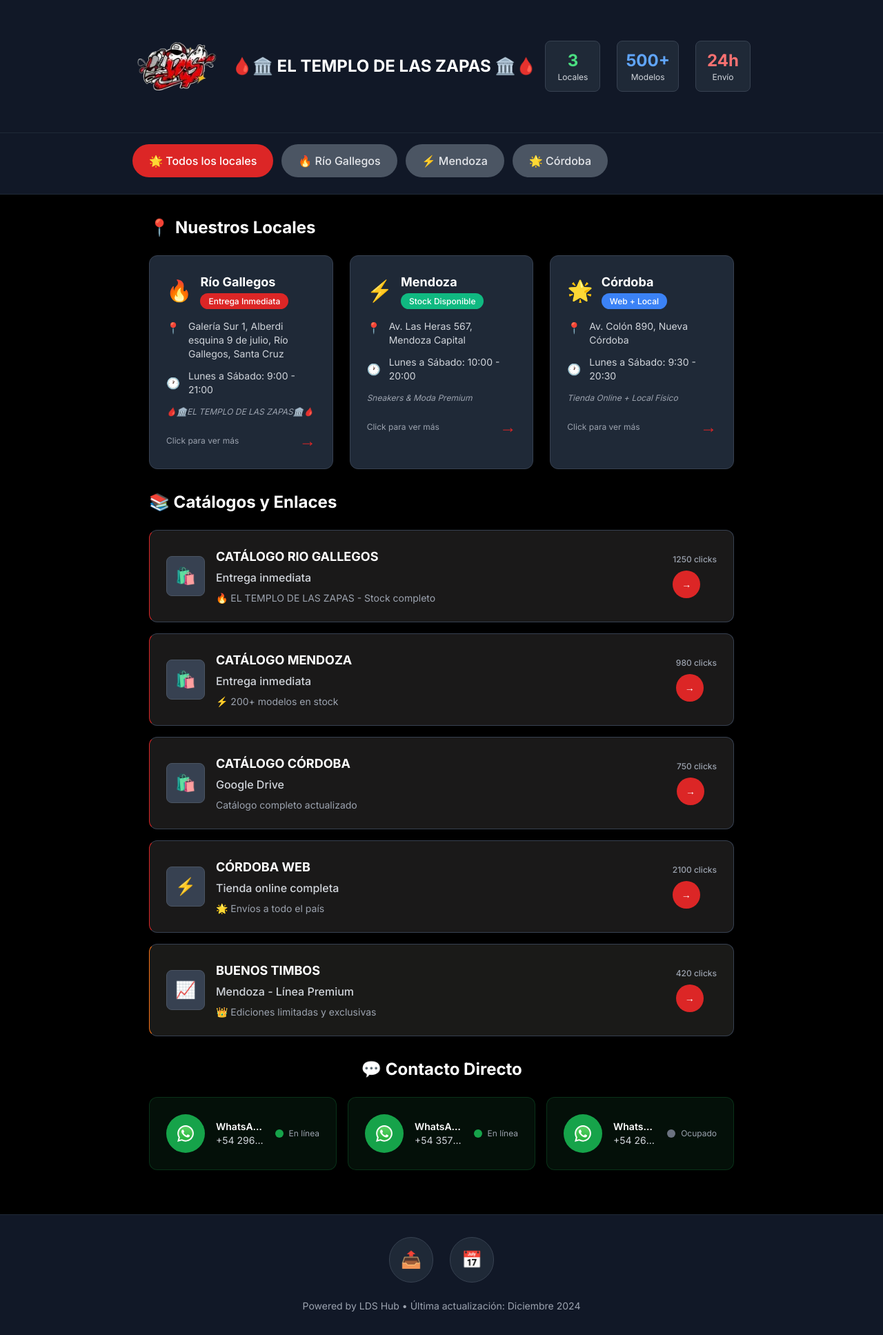
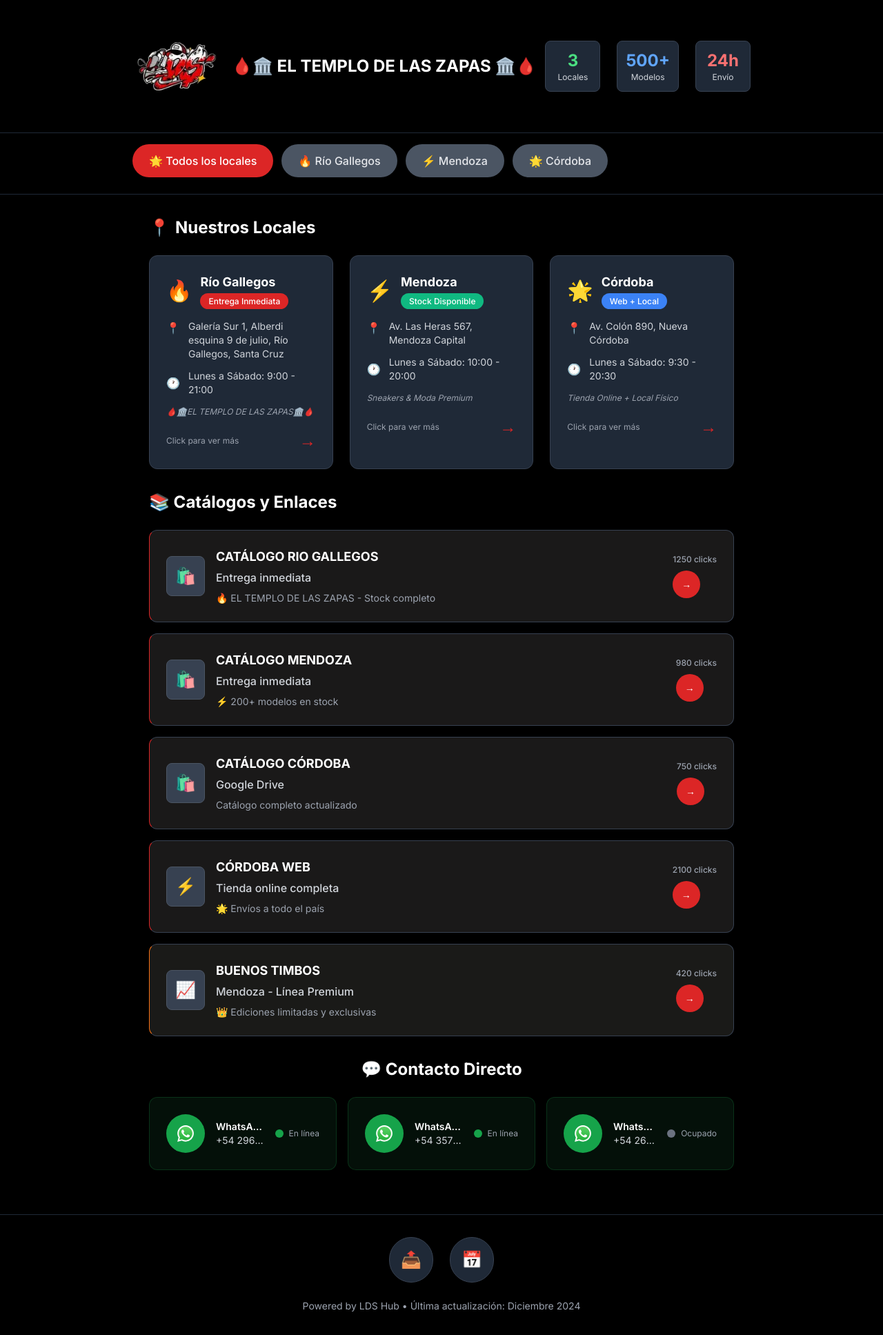
Before and after one commit to Contak-cpu/losdesiempre, a Next.js app: page / in a window 1280 px wide. Shown: the whole page at 69% size. Built offline with nearby package versions, Linux system fonts and the light colour scheme.

Commit message:
Completar corrección de fondo en InteractiveHub.tsx - Cambiar bg-gray-900 a bg-black en header, filtros y footer - Eliminar completamente el fondo azul oscuro problemático - Aplicar fondo negro puro consistente con LosDeSeimpreHub.tsx - Mantener bordes y elementos internos con colores apropiados

```diff
--- a/components/InteractiveHub.tsx
+++ b/components/InteractiveHub.tsx
@@ -188,7 +188,7 @@
   return (
          <div className="min-h-screen bg-black text-white">
        {/* Header Optimizado para Móviles */}
-       <div className="bg-gray-900 border-b border-gray-800 px-4 sm:px-6 py-6 sm:py-8">
+               <div className="bg-black border-b border-gray-800 px-4 sm:px-6 py-6 sm:py-8">
         <div className="max-w-4xl mx-auto">
           <div className="flex flex-col items-center space-y-4 sm:space-y-0 sm:flex-row sm:justify-between">
                          {/* Logo y Título - Centrado en móviles */}
@@ -227,7 +227,7 @@
       </div>
 
              {/* Filtros de Navegación - Scroll horizontal en móviles */}
-       <div className="bg-gray-900 border-b border-gray-800 px-4 sm:px-6 py-3 sm:py-4">
+               <div className="bg-black border-b border-gray-800 px-4 sm:px-6 py-3 sm:py-4">
         <div className="max-w-4xl mx-auto">
           <div className="flex overflow-x-auto space-x-2 sm:space-x-3 pb-2 scrollbar-hide">
             <button
@@ -461,7 +461,7 @@
        </div>
 
               {/* Footer - Responsive */}
-        <div className="bg-gray-900 border-t border-gray-800 px-4 sm:px-6 py-6 sm:py-8">
+                 <div className="bg-black border-t border-gray-800 px-4 sm:px-6 py-6 sm:py-8">
          <div className="max-w-4xl mx-auto text-center">
            <div className="flex justify-center space-x-4 sm:space-x-6 mb-4 sm:mb-6">
              <div className="p-3 sm:p-4 bg-gray-800 rounded-full hover:bg-gray-700 transition-colors cursor-pointer active:scale-95 border border-gray-700">
```
